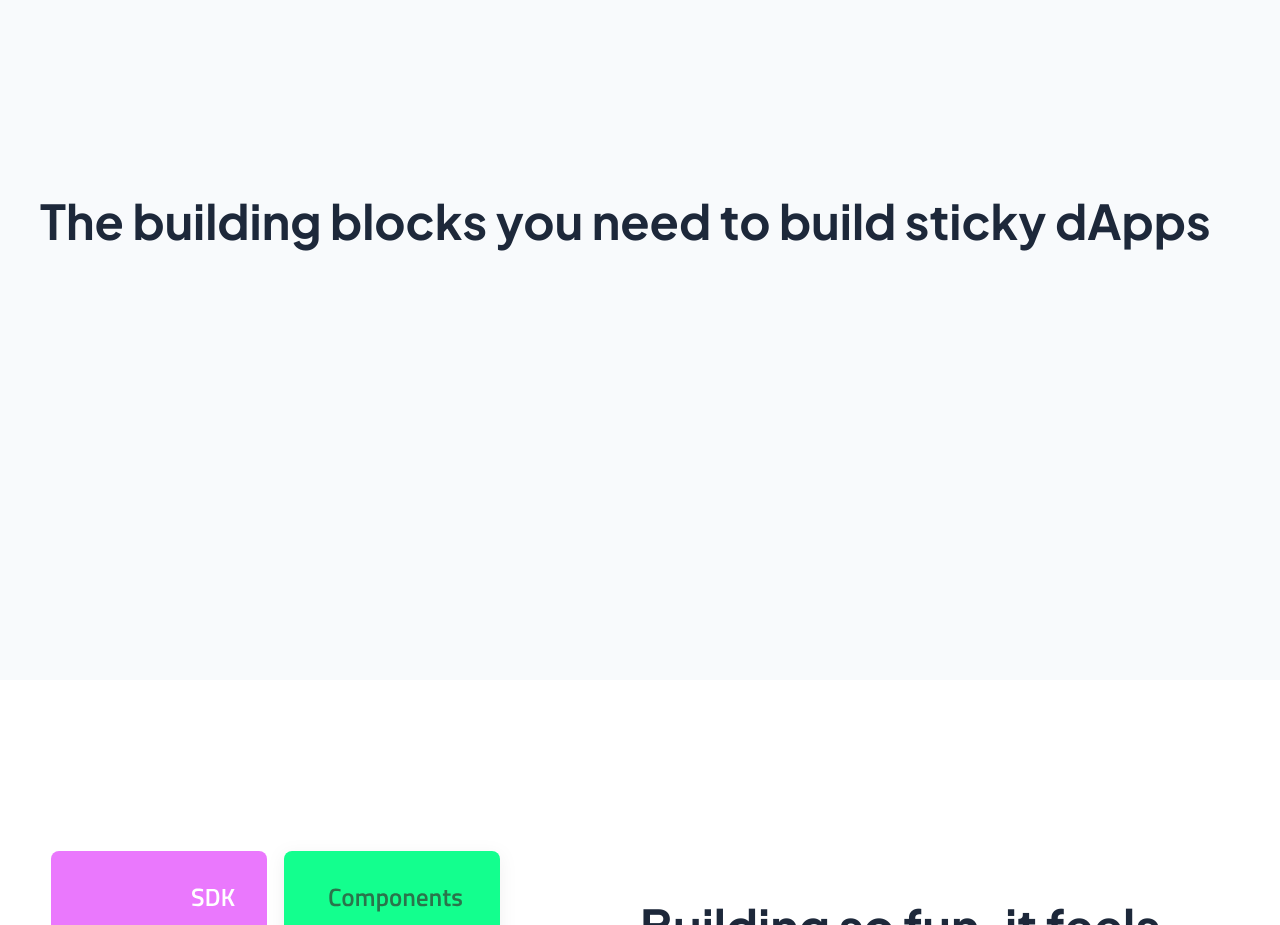
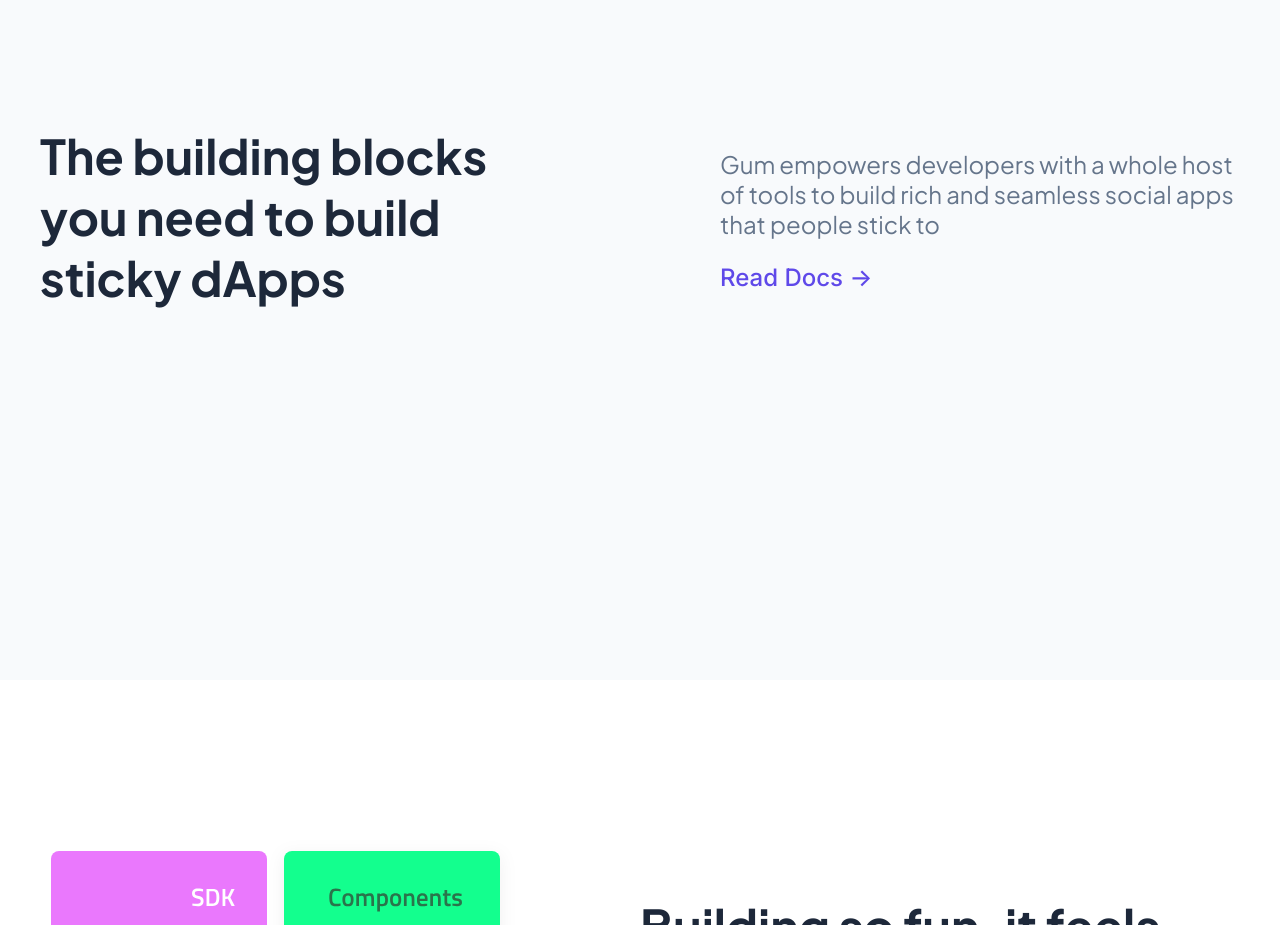
Before and after one commit to gumhq/gum-lp, a Next.js app: page / in a window 1280 px wide. Shown: the part 880-1805 px from the top of the page. Built offline with nearby package versions, Linux system fonts and the light colour scheme.

Commit message:
add: blocks content

```diff
--- a/src/pages/_document.tsx
+++ b/src/pages/_document.tsx
@@ -7,6 +7,7 @@
         <link rel="preconnect" href="https://fonts.googleapis.com" />
         <link rel="preconnect" href="https://fonts.gstatic.com" crossOrigin="use-credentials" />
         <link href="https://fonts.googleapis.com/css2?family=Plus+Jakarta+Sans:wght@300;400;500;600;700;800&display=swap" rel="stylesheet" />
+        <link href="https://fonts.googleapis.com/css2?family=Inter:wght@500&display=swap" rel="stylesheet" />
       </Head>
       <body>
         <Main />
--- a/src/sections/blocks.tsx
+++ b/src/sections/blocks.tsx
@@ -5,8 +5,13 @@
   return (
     <section className={styles.blocksSection}>
       <div className={styles.blocksText}>
-        <p className={concatClassNames("text weight-700 size-48 gray-800 nm", styles.blocksHeading)}>{"The building blocks you need to build sticky dApps"}</p>
-
+        <div className={styles.blocksHeading}>
+          <p className="text weight-700 size-48 gray-800 nm">{"The building blocks you need to build sticky dApps"}</p>
+        </div>
+        <div className={styles.blocksSubHeading}>
+          <p className="text weight-400 size-24 gray-500">Gum empowers developers with a whole host of tools to build rich and seamless social apps that people stick to</p>
+          <p className={concatClassNames("text weight-500 size-24 inter blue", styles.docsLink)}>Read Docs <span>{"->"}</span></p>
+        </div>
       </div>
     </section>
   )
--- a/src/styles/Home.module.scss
+++ b/src/styles/Home.module.scss
@@ -36,9 +36,27 @@
   display: flex;
   max-width: 1200px;
   width: 100%;
-  padding: 0em 3em;
+  justify-content: space-between;
 }
 
 .blocksHeading {
   max-width: 49em;
 }
+
+.blocksSubHeading {
+  max-width: 52em;
+}
+
+.docsLink {
+  cursor: pointer;
+  transition: .15s linear all;
+  & > span {
+    transition: .15s linear all;
+  }
+  &:hover {
+    opacity: 0.8;
+    & > span {
+      margin-left: 0.2em;
+    }
+  }
+}
--- a/src/styles/globals.scss
+++ b/src/styles/globals.scss
@@ -1,6 +1,7 @@
 @import './text.scss';
 
 :root {
+  --blue: hsl(248, 78%, 60%);
   --gray-50: hsl(210, 40%, 98%);
   --gray-100: hsl(210, 40%, 96%);
   --gray-200: hsl(214, 32%, 91%);
--- a/src/styles/text.scss
+++ b/src/styles/text.scss
@@ -3,6 +3,12 @@
 }
 .text.white {
   color: hsl(0, 0%, 100%);
+}
+.text.blue {
+  color: var(--blue);
+}
+.text.inter {
+  font-family: 'Inter', system-ui, -apple-system, BlinkMacSystemFont, 'Segoe UI', Roboto, Oxygen, Ubuntu, Cantarell, 'Open Sans', 'Helvetica Neue', sans-serif;
 }
 
 .nm {
```
